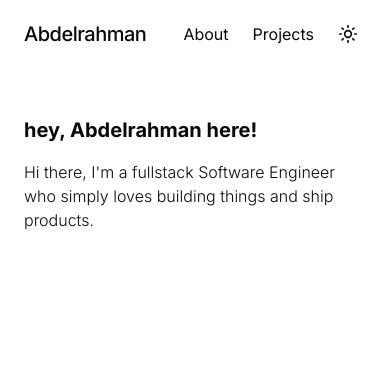
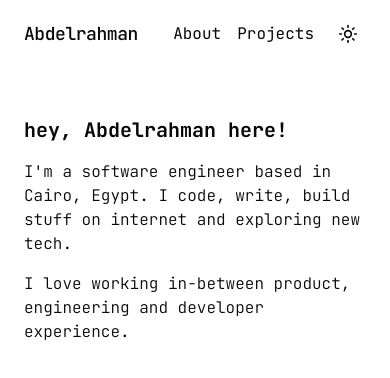
Before and after one commit to hellorapio/portfolio, a Next.js app: page / in a window 390 px wide. Shown: the top 378 px of the page. Built offline with nearby package versions, Linux system fonts and the light colour scheme.

Commit message:
feat: changing font and adding a few optimizations on phone

```diff
--- a/src/app/layout.tsx
+++ b/src/app/layout.tsx
@@ -1,5 +1,5 @@
 import type { Metadata } from "next";
-import { Inter } from "next/font/google";
+import { JetBrains_Mono } from "next/font/google";
 import "./globals.css";
 import { Providers } from "@/components/Providers";
 
@@ -8,9 +8,7 @@ export const metadata: Metadata = {
   description: "I'm a software engineer and a full-stack developer.",
 };
 
-const inter = Inter({
-  subsets: ["latin"],
-});
+const mono = JetBrains_Mono({ subsets: ["latin"] });
 
 export default function RootLayout({
   children,
@@ -19,7 +17,7 @@ export default function RootLayout({
 }>) {
   return (
     <html lang="en" suppressHydrationWarning>
-      <body className={`${inter.className} antialiased`}>
+      <body className={`${mono.className} antialiased`}>
         <Providers>{children}</Providers>
       </body>
     </html>
--- a/src/components/Header.tsx
+++ b/src/components/Header.tsx
@@ -1,7 +1,6 @@
-import Link from "next/link";
 import Logo from "./Logo";
 import { ModeToggle } from "./ModeToggle";
-// import QuickLinks from "./QuickLinks";
+import QuickLinks from "./QuickLinks";
 import Wrapper from "./Wrapper";
 
 export default function Header() {
@@ -9,18 +8,8 @@ export default function Header() {
     <Wrapper>
       <div className="flex justify-between items-center">
         <Logo />
-        {/* <QuickLinks /> */}
         <div className="flex items-center gap-4">
-          <nav>
-            <ul className="flex gap-6">
-              <li>
-                <Link href="/about">About</Link>
-              </li>
-              <li>
-                <Link href="/projects">Projects</Link>
-              </li>
-            </ul>
-          </nav>
+          <QuickLinks />
           <ModeToggle />
         </div>
       </div>
--- a/src/components/Intro.tsx
+++ b/src/components/Intro.tsx
@@ -8,8 +8,12 @@ export default function Intro() {
           hey, Abdelrahman here!
         </h2>
         <p className="text-md font-light">
-          Hi there, I&apos;m a fullstack Software Engineer who simply loves
-          building things and ship products.
+          I&apos;m a software engineer based in Cairo, Egypt. I code,
+          write, build stuff on internet and exploring new tech.
+        </p>
+        <p className="text-md font-light">
+          I love working in-between product, engineering and developer
+          experience.
         </p>
       </section>
     </Wrapper>
--- a/src/components/Logo.tsx
+++ b/src/components/Logo.tsx
@@ -2,7 +2,10 @@ import Link from "next/link";
 
 export default function Logo() {
   return (
-    <Link className="text-xl font-medium tracking-tight" href={"/"}>
+    <Link
+      className="md:text-xl text-lg font-medium tracking-tight"
+      href={"/"}
+    >
       Abdelrahman
     </Link>
   );
--- a/src/components/QuickLinks.tsx
+++ b/src/components/QuickLinks.tsx
@@ -3,15 +3,22 @@ import Link from "next/link";
 export default function QuickLinks() {
   return (
     <nav>
-      <ul className="flex gap-4 font-light">
+      <ul className="flex md:gap-6 gap-4">
         <li>
-          <Link href="/about">About</Link>
+          <Link
+            href="/about"
+            className="hover:opacity-60 transition-all duration-300"
+          >
+            About
+          </Link>
         </li>
         <li>
-          <Link href="/projects">Projects</Link>
-        </li>
-        <li>
-          <Link href="/contact">Contact</Link>
+          <Link
+            href="/projects"
+            className="hover:opacity-60 transition-all duration-300"
+          >
+            Projects
+          </Link>
         </li>
       </ul>
     </nav>
```
